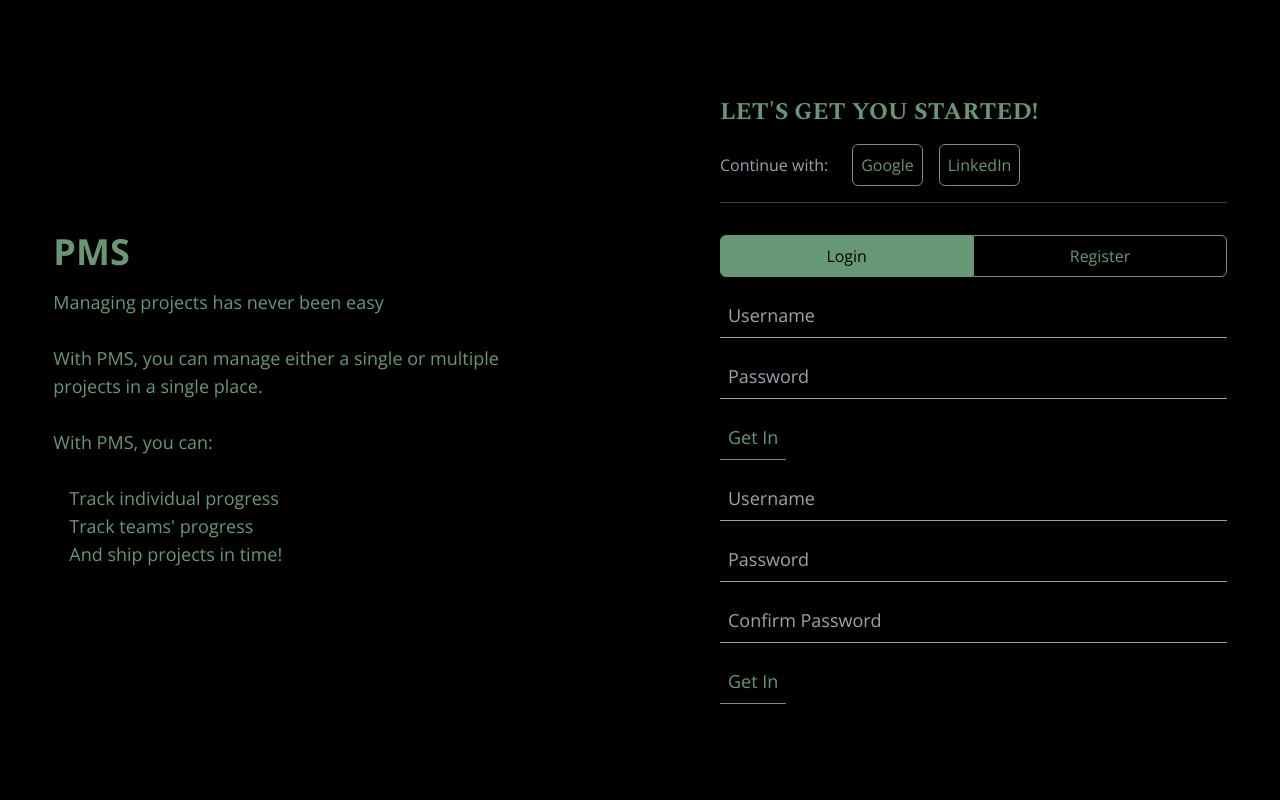
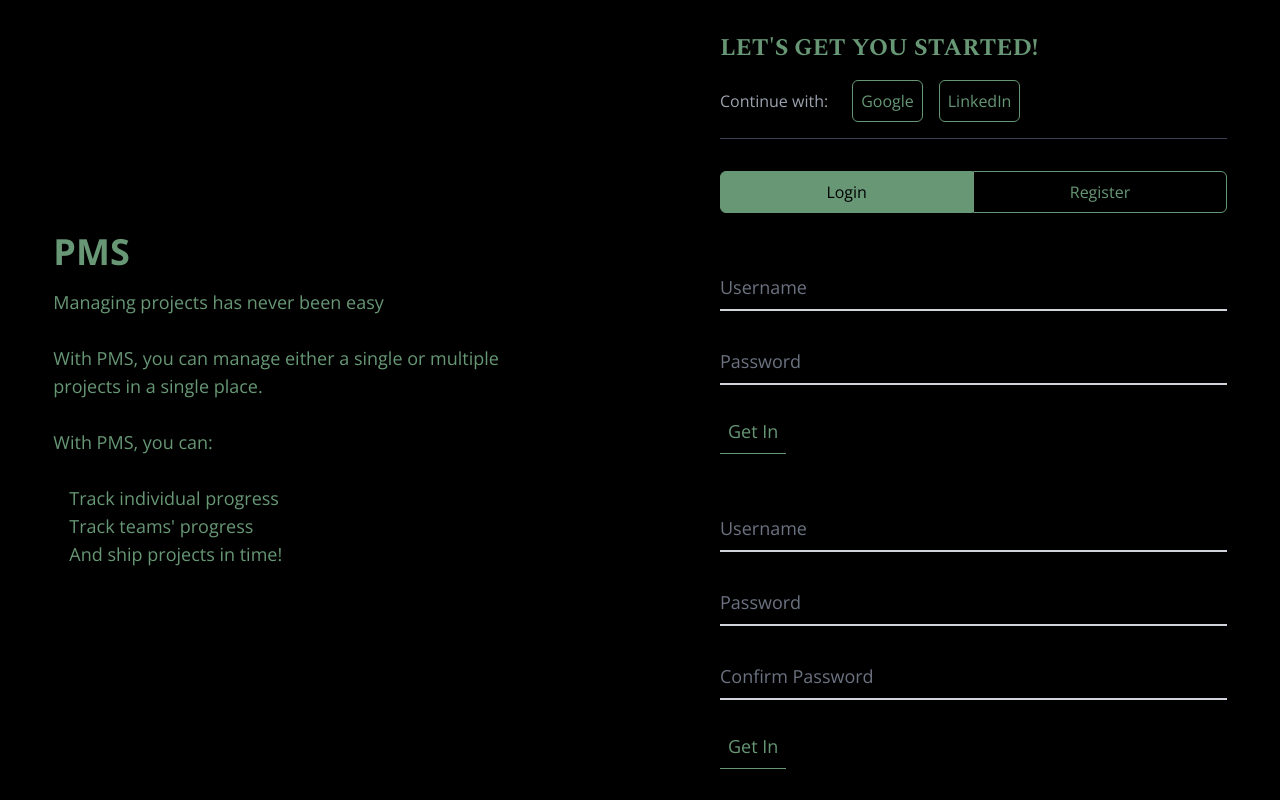
Before and after one commit to alain-kubwayo/pms, a React (Create React App) app: page / in a window 1280 px wide. Built offline with nearby package versions, Linux system fonts and the light colour scheme.

Commit message:
feat: add input field label and animation

```diff
--- a/src/components/auth/LoginForm.jsx
+++ b/src/components/auth/LoginForm.jsx
@@ -3,7 +3,7 @@ import InputField from "../common/InputField";
 
 const LoginForm = () => {
     return (
-        <form className="mt-4 text-lg">
+        <form className="mt-12 text-lg">
             <InputField
                 type="text"
                 placeholder="Username"
--- a/src/components/auth/RegisterForm.jsx
+++ b/src/components/auth/RegisterForm.jsx
@@ -3,7 +3,7 @@ import InputField from "../common/InputField";
 
 const RegisterForm = () => {
     return (
-        <form className="mt-4 text-lg">
+        <form className="mt-12 text-lg">
             <InputField
                 type="text"
                 placeholder="Username"
--- a/src/components/common/InputField.jsx
+++ b/src/components/common/InputField.jsx
@@ -1,10 +1,15 @@
 const InputField = ({ type, placeholder }) => {
     return (
-        <input
-            type={type}
-            placeholder={placeholder}
-            className="w-full px-2 py-2 mb-4 text-white duration-300 bg-transparent border-b border-gray-400 outline-none focus:border-tertiary placeholder:focus:text-tertiary"
-        />
+        <div class="relative z-0 w-full mb-6 group">
+            <input
+                type={type}
+                class="block py-2.5 px-0 w-full text-gray-900 bg-transparent border-0 border-b-2 border-gray-300 appearance-none dark:text-white dark:border-gray-600 dark:focus:border-tertiary focus:outline-none focus:ring-0 focus:border-tertiary peer" placeholder=" "
+            />
+            <label
+                for={placeholder}
+                class="peer-focus:font-medium absolute text-gray-500 scale-75 dark:text-gray-400 duration-300 transform -translate-y-6 top-3 -z-10 origin-[0] peer-focus:left-0 peer-focus:text-tertiary peer-focus:dark:text-tertiary peer-placeholder-shown:scale-100 peer-placeholder-shown:translate-y-0 peer-focus:-translate-y-6"
+            >{placeholder}</label>
+        </div>
     );
 }
 
```
